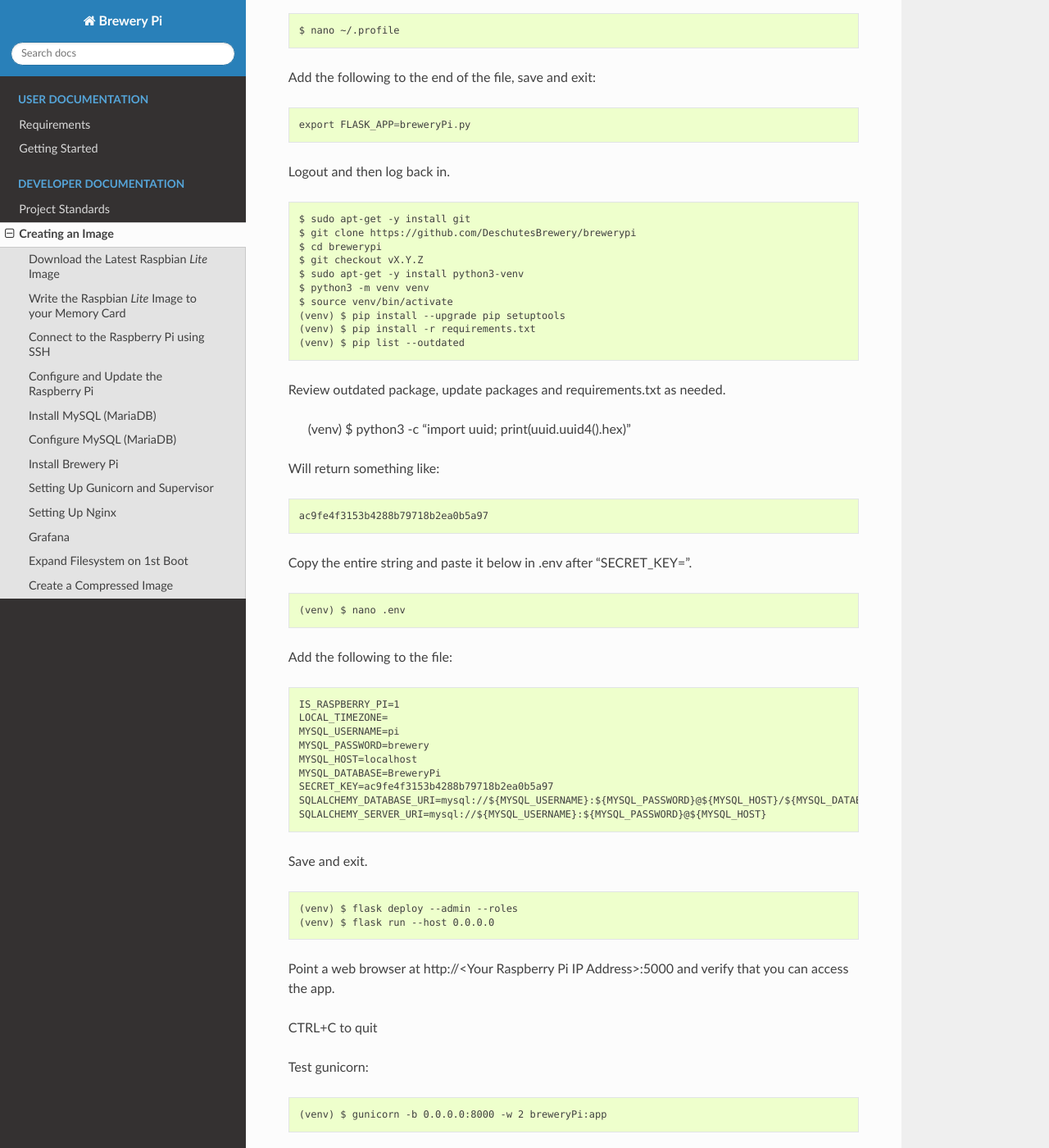
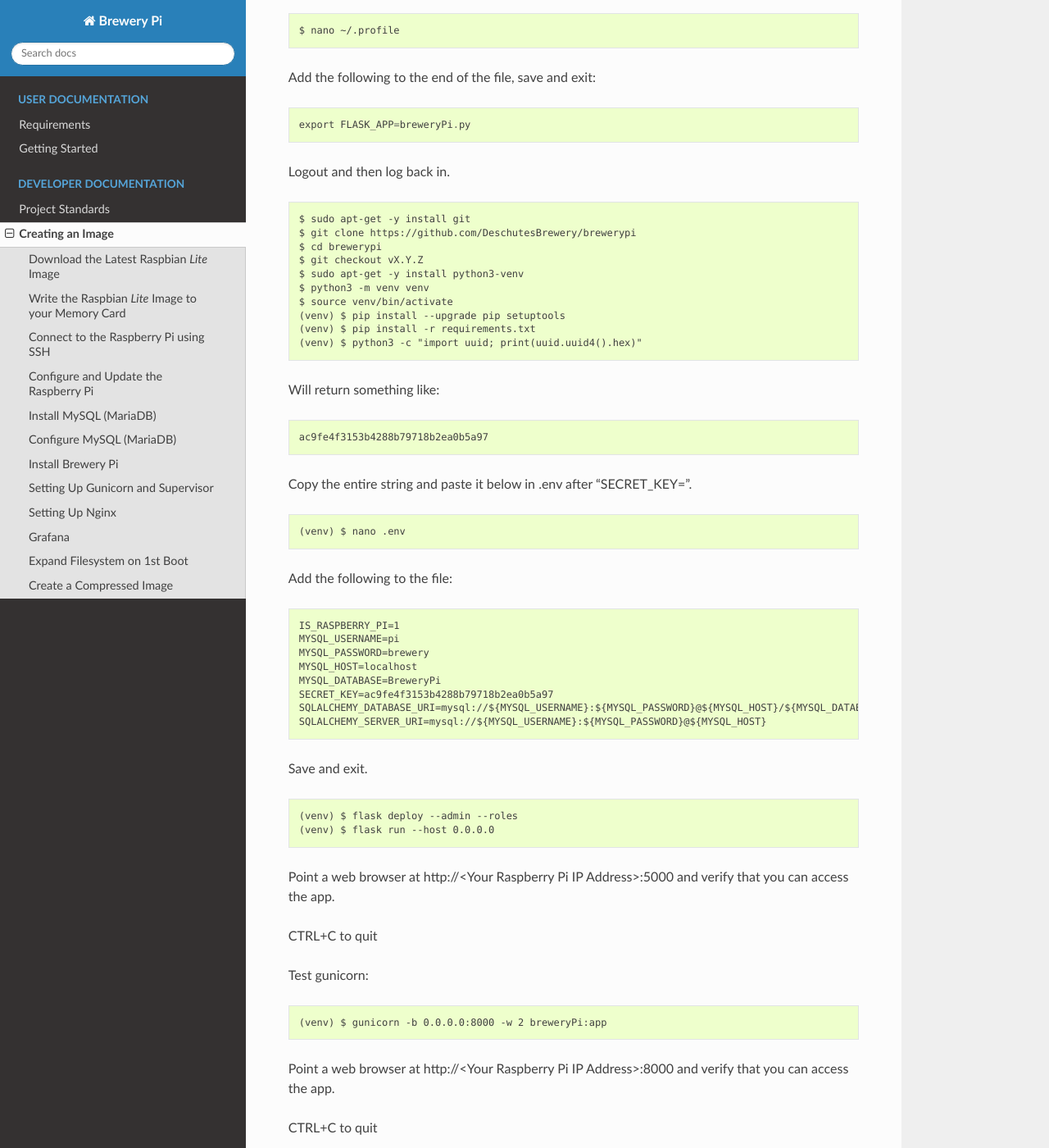
Before and after one commit to brewerypi/brewerypi, a Sphinx documentation site: the page built from docs/createImage.rst, in a window 1280 px wide and 1400 px high, scrolled down 2241 px. Shown: the whole window at 82% size. Built offline with Sphinx 7.4.7 and the Read the Docs theme 2.0.0, drawn with Linux system fonts in a browser that asks for light colours.

Commit message:
v1.2.0 build changes.

```diff
--- a/docs/createImage.rst
+++ b/docs/createImage.rst
@@ -110,10 +110,6 @@ Logout and then log back in.
     $ source venv/bin/activate
     (venv) $ pip install --upgrade pip setuptools
     (venv) $ pip install -r requirements.txt
-    (venv) $ pip list --outdated
-
-Review outdated package, update packages and requirements.txt as needed.
-
     (venv) $ python3 -c "import uuid; print(uuid.uuid4().hex)"
 
 Will return something like::
@@ -128,7 +124,6 @@ Copy the entire string and paste it below in .env after "SECRET_KEY=".
 Add the following to the file::
 
     IS_RASPBERRY_PI=1
-    LOCAL_TIMEZONE=
     MYSQL_USERNAME=pi
     MYSQL_PASSWORD=brewery
     MYSQL_HOST=localhost
```
